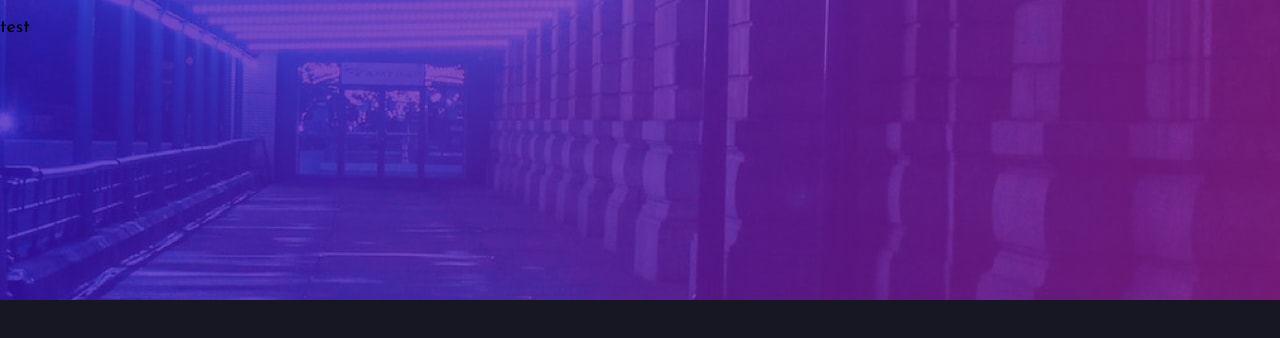
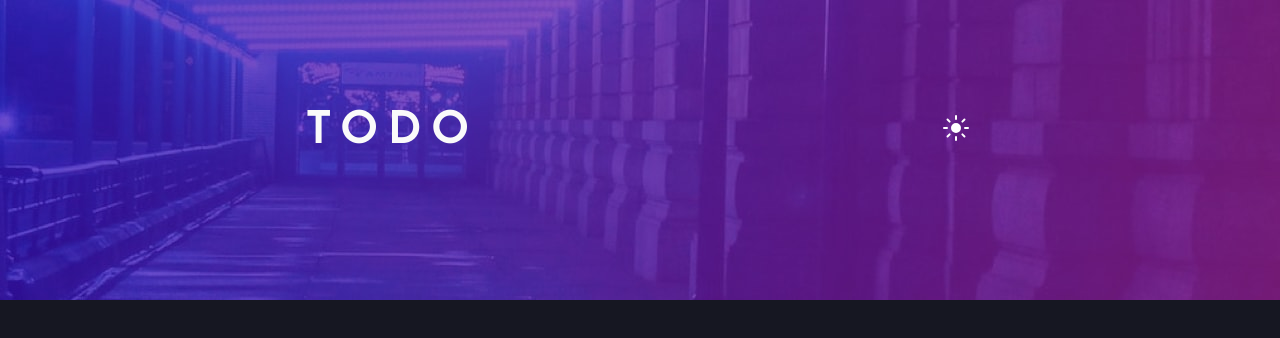
Before and after one commit to Cristian-Cornejo/todo-app, a Vue app: page / in a window 1280 px wide. Shown: the top 338 px of the page. Built offline with nearby package versions, Linux system fonts and the light colour scheme.

Commit message:
feat: header + theme button

```diff
--- a/src/App.vue
+++ b/src/App.vue
@@ -1,16 +1,23 @@
 <template>
   <div class="bg" :class="{ 'bg-dark': isDarkTheme }"></div>
   <div class="back-section" :class="{ dark: isDarkTheme }"></div>
-  <Todo />
+  <div class="container">
+    <div class="header">
+      <Todo />
+      <ThemeIcon />
+    </div>
+  </div>
 </template>
 
 <script>
 import Todo from "./components/todo.vue";
+import ThemeIcon from "./components/themeIcon.vue";
 import { mapGetters } from "vuex";
 export default {
   name: "App",
   components: {
     Todo,
+    ThemeIcon,
   },
   computed: {
     ...mapGetters(["isDarkTheme"]),
@@ -22,8 +29,11 @@ export default {
 
 :root {
   font-family: "Josefin Sans", sans-serif;
+  --header: hsl(0, 0%, 98%);
   --primary: hsl(0, 0%, 98%);
-  --secondary: hsl(236, 33%, 92%);
+  --primary-soft: hsl(236, 33%, 92%);
+  --secondary: hsl(235, 21%, 11%);
+  --secondary-soft: hsl(235, 24%, 19%);
   --light-grayish-blue: hsl(233, 11%, 84%);
   --dark-grayish-blue: hsl(236, 9%, 61%);
   --very-dark-grayish-blue: hsl(235, 19%, 35%);
@@ -34,12 +44,22 @@ export default {
 
 .dark {
   --primary: hsl(235, 21%, 11%);
-  --secondary: hsl(235, 24%, 19%);
+  --primary-soft: hsl(235, 24%, 19%);
+  --secondary: hsl(0, 0%, 98%);
+  --secondary-soft: hsl(236, 33%, 92%);
+  --secondary: hsl(235, 21%, 11%);
+  --secondary-soft: hsl(235, 24%, 19%);
   --light-grayish-blue: hsl(234, 39%, 85%);
   --light-grayish-blue-hover: hsl(236, 33%, 92%);
   --dark-grayish-blue: hsl(234, 11%, 52%);
   --very-dark-grayish-blue: hsl(233, 14%, 35%);
   /* --Very-Dark-Grayish-Blue: hsl(237, 14%, 26%);*/
+}
+.header {
+  display: flex;
+  align-items: center;
+  justify-content: flex-end;
+  margin: 1.4rem 1.4rem;
 }
 
 .back-section {
@@ -66,6 +86,11 @@ export default {
   background-image: url("~@/assets/bg-mobile-dark.jpg");
 }
 
+.container {
+  margin-right: auto;
+  margin-left: auto;
+}
+
 @media (min-width: 576px) {
   .container {
     max-width: 540px;
@@ -83,17 +108,9 @@ export default {
   .container {
     max-width: 720px;
   }
-}
-
-@media (min-width: 992px) {
-  .container {
-    max-width: 960px;
-  }
-}
-
-@media (min-width: 1200px) {
-  .container {
-    max-width: 1140px;
+  .header {
+    font-size: 1.6rem;
+    margin-top: 4rem;
   }
 }
 
--- /dev/null
+++ b/src/components/themeIcon.vue
@@ -0,0 +1,43 @@
+<template>
+  <button @click="toogleTheme" class="theme-button">
+    <svg
+      v-if="isDarkTheme"
+      xmlns="http://www.w3.org/2000/svg"
+      width="26"
+      height="26"
+    >
+      <path
+        fill="#FFF"
+        fill-rule="evenodd"
+        d="M13 21a1 1 0 011 1v3a1 1 0 11-2 0v-3a1 1 0 011-1zm-5.657-2.343a1 1 0 010 1.414l-2.121 2.121a1 1 0 01-1.414-1.414l2.12-2.121a1 1 0 011.415 0zm12.728 0l2.121 2.121a1 1 0 01-1.414 1.414l-2.121-2.12a1 1 0 011.414-1.415zM13 8a5 5 0 110 10 5 5 0 010-10zm12 4a1 1 0 110 2h-3a1 1 0 110-2h3zM4 12a1 1 0 110 2H1a1 1 0 110-2h3zm18.192-8.192a1 1 0 010 1.414l-2.12 2.121a1 1 0 01-1.415-1.414l2.121-2.121a1 1 0 011.414 0zm-16.97 0l2.121 2.12A1 1 0 015.93 7.344L3.808 5.222a1 1 0 011.414-1.414zM13 0a1 1 0 011 1v3a1 1 0 11-2 0V1a1 1 0 011-1z"
+      />
+    </svg>
+
+    <svg v-else xmlns="http://www.w3.org/2000/svg" width="26" height="26">
+      <path
+        fill="#FFF"
+        fill-rule="evenodd"
+        d="M13 0c.81 0 1.603.074 2.373.216C10.593 1.199 7 5.43 7 10.5 7 16.299 11.701 21 17.5 21c2.996 0 5.7-1.255 7.613-3.268C23.22 22.572 18.51 26 13 26 5.82 26 0 20.18 0 13S5.82 0 13 0z"
+      />
+    </svg>
+  </button>
+</template>
+<script>
+import { mapActions, mapGetters } from "vuex";
+export default {
+  name: "ThemeIcon",
+  computed: {
+    ...mapGetters(["isDarkTheme"]),
+  },
+  methods: {
+    ...mapActions(["toogleTheme"]),
+  },
+};
+</script>
+<style scoped>
+.theme-button {
+  background: none;
+  border: none;
+  border-radius: 50%;
+}
+</style>
--- a/src/components/todo.vue
+++ b/src/components/todo.vue
@@ -1,5 +1,5 @@
 <template>
-  <p>test</p>
+  <h2 class="app-name">TODO</h2>
 </template>
 
 <script>
@@ -10,4 +10,9 @@ export default {
 
 <!-- Add "scoped" attribute to limit CSS to this component only -->
 <style  scoped>
+.app-name {
+  color: var(--header);
+  margin-right: auto;
+  letter-spacing: 0.6rem;
+}
 </style>
```
